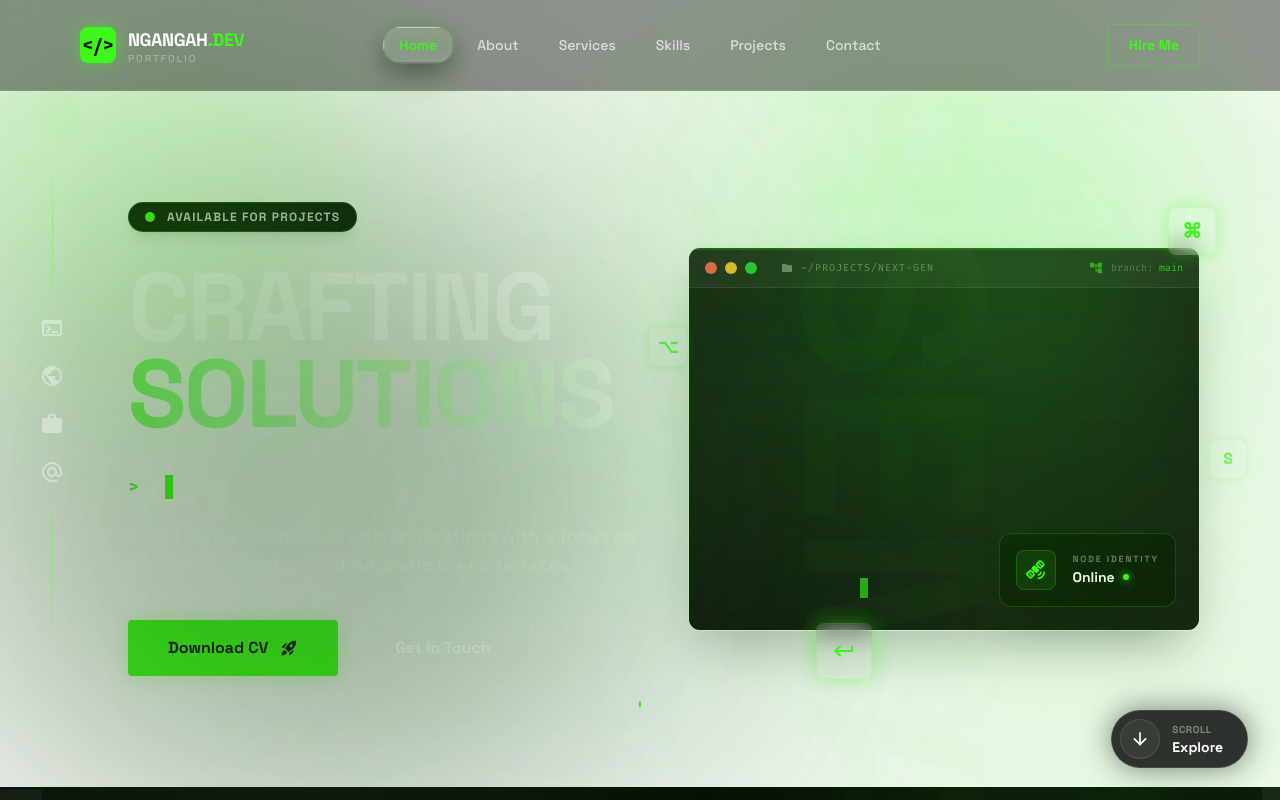
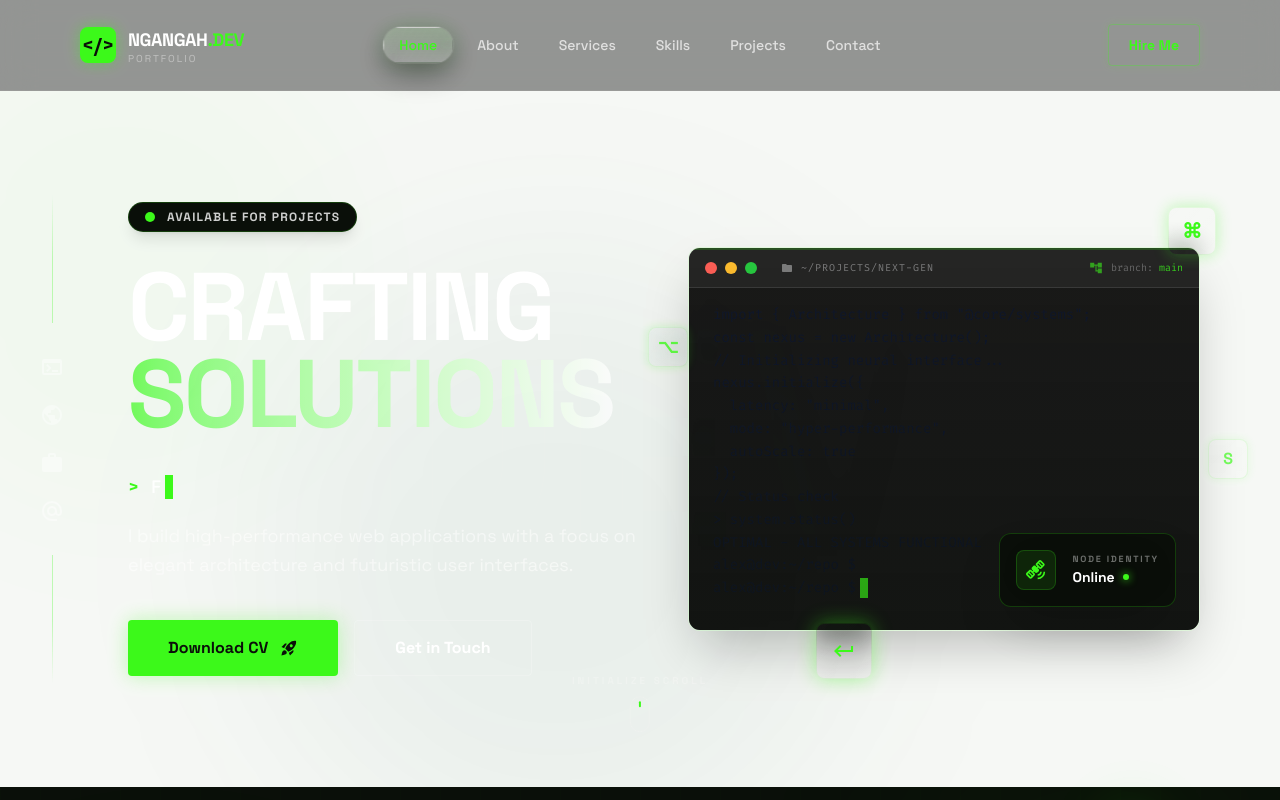
Before and after one commit to Ngangah-01/My_Portfolio, a React (Vite) app: page / in a window 1280 px wide. Shown: the top 800 px of the page. Built offline with nearby package versions, Linux system fonts and the light colour scheme.

Commit message:
animations

```diff
--- a/src/App.jsx
+++ b/src/App.jsx
@@ -25,6 +25,29 @@ function App() {
     window.scrollTo({ top: 0, left: 0, behavior: "auto" });
   }, []);
 
+  useEffect(() => {
+    const sections = document.querySelectorAll(".scroll-reveal-section");
+    if (!sections.length) return;
+
+    const observer = new IntersectionObserver(
+      (entries) => {
+        entries.forEach((entry) => {
+          if (entry.isIntersecting) {
+            entry.target.classList.add("is-visible");
+          }
+        });
+      },
+      {
+        threshold: 0.16,
+        rootMargin: "0px 0px -12% 0px",
+      }
+    );
+
+    sections.forEach((section) => observer.observe(section));
+
+    return () => observer.disconnect();
+  }, []);
+
  return (
     <>
       <Header />
--- a/src/components/About.jsx
+++ b/src/components/About.jsx
@@ -47,7 +47,7 @@ export default function About() {
     ];
 
     return (
-        <section id="about" className="relative min-h-screen flex flex-col py-12 px-6 md:px-12 lg:px-24 bg-background-dark">
+        <section id="about" className="scroll-reveal-section relative min-h-screen flex flex-col py-12 px-6 md:px-12 lg:px-24 bg-background-dark">
             {/* Hidden dummy to force Tailwind v4 to generate animate-fade-in-up */}
             <div className="hidden animate-fade-in-up"></div>
             {/* Background Effects */}
--- a/src/components/Contact.jsx
+++ b/src/components/Contact.jsx
@@ -2,7 +2,7 @@ import { MdCall, MdMail, MdPinDrop, MdSend } from "react-icons/md";
 
 export default function Contact() {
     return (
-        <section id="contact" className="relative bg-background-dark py-12 px-6 lg:py-24 overflow-hidden">
+        <section id="contact" className="scroll-reveal-section relative bg-background-dark py-12 px-6 lg:py-24 overflow-hidden">
             {/* Background Glows */}
             <div className="fixed inset-0 pointer-events-none z-0 overflow-hidden">
                 <div className="absolute top-[-10%] left-[-10%] w-[500px] h-[500px] bg-primary/10 rounded-full blur-[100px]"></div>
--- a/src/components/PortfolioHero.jsx
+++ b/src/components/PortfolioHero.jsx
@@ -111,7 +111,7 @@ export default function PortfolioHero() {
     }, []);
 
     return (
-        <section id="home">
+        <section id="home" className="scroll-reveal-section is-visible">
             {/* Background Effects – suppressed greens, reduced blur/opacity for darker feel */}
             <div className="fixed inset-0 z-0 pointer-events-none overflow-hidden">
                 <div className={`absolute top-[-10%] left-[-10%] w-[500px] h-[500px] bg-primary/5 rounded-full ${effectsReady ? 'blur-[80px]' : 'blur-0'} animate-pulse`}></div>
--- a/src/components/Projects.jsx
+++ b/src/components/Projects.jsx
@@ -40,7 +40,7 @@ export default function Projects() {
     };
 
     return (
-        <section id="projects" className="relative min-h-screen bg-background-dark py-12 px-6 md:px-10 lg:px-24 overflow-hidden">
+        <section id="projects" className="scroll-reveal-section relative min-h-screen bg-background-dark py-12 px-6 md:px-10 lg:px-24 overflow-hidden">
             {/* Background Blobs */}
             <div className="fixed inset-0 z-0 pointer-events-none overflow-hidden">
                 <div className="absolute top-[20%] -left-[10%] text-[20vw] font-bold text-white/[0.02] leading-none select-none font-display tracking-tighter whitespace-nowrap">
--- a/src/components/Services.jsx
+++ b/src/components/Services.jsx
@@ -51,7 +51,7 @@ const Services = () => {
     ];
 
     return (
-        <section id="services" className="relative py-12 md:py-12 px-6 overflow-hidden bg-background-dark">
+        <section id="services" className="scroll-reveal-section relative py-12 md:py-12 px-6 overflow-hidden bg-background-dark">
             {/* Ambient Background */}
             <div className="fixed inset-0 pointer-events-none">
                 <div className="absolute top-[-10%] left-[-10%] w-[50%] h-[50%] bg-primary/5 blur-[120px] rounded-full" />
--- a/src/components/Skills.jsx
+++ b/src/components/Skills.jsx
@@ -27,7 +27,7 @@ import {
 
 export default function Skills() {
     return (
-        <section id="skills" className="relative min-h-screen flex flex-col py-12 px-6 md:px-10 lg:px-24 bg-background-dark">
+        <section id="skills" className="scroll-reveal-section relative min-h-screen flex flex-col py-12 px-6 md:px-10 lg:px-24 bg-background-dark">
             {/* Background Effects */}
             <div className="fixed inset-0 z-0 pointer-events-none overflow-hidden">
                 <div className="absolute -top-20 -left-20 text-[20vw] font-bold text-primary opacity-[0.02] leading-none whitespace-nowrap select-none">
--- a/src/index.css
+++ b/src/index.css
@@ -245,6 +245,33 @@ section{
   scroll-margin-top: 80px; /* Adjust based on header height */
 }
 
+.scroll-reveal-section {
+  opacity: 0;
+  transform: translate3d(0, 56px, 0) scale(0.99);
+  filter: blur(4px);
+  transition:
+    opacity 650ms cubic-bezier(0.22, 1, 0.36, 1),
+    transform 700ms cubic-bezier(0.22, 1, 0.36, 1),
+    filter 700ms cubic-bezier(0.22, 1, 0.36, 1);
+  will-change: opacity, transform, filter;
+}
+
+.scroll-reveal-section.is-visible {
+  opacity: 1;
+  transform: translate3d(0, 0, 0) scale(1);
+  filter: blur(0);
+}
+
+@media (prefers-reduced-motion: reduce) {
+  .scroll-reveal-section,
+  .scroll-reveal-section.is-visible {
+    opacity: 1;
+    transform: none;
+    filter: none;
+    transition: none;
+  }
+}
+
 /* ===== Liquid Glass Pill (Cleaner / More Transparent / More “Liquid”) ===== */
 .liquid-pill {
   position: absolute;
```
